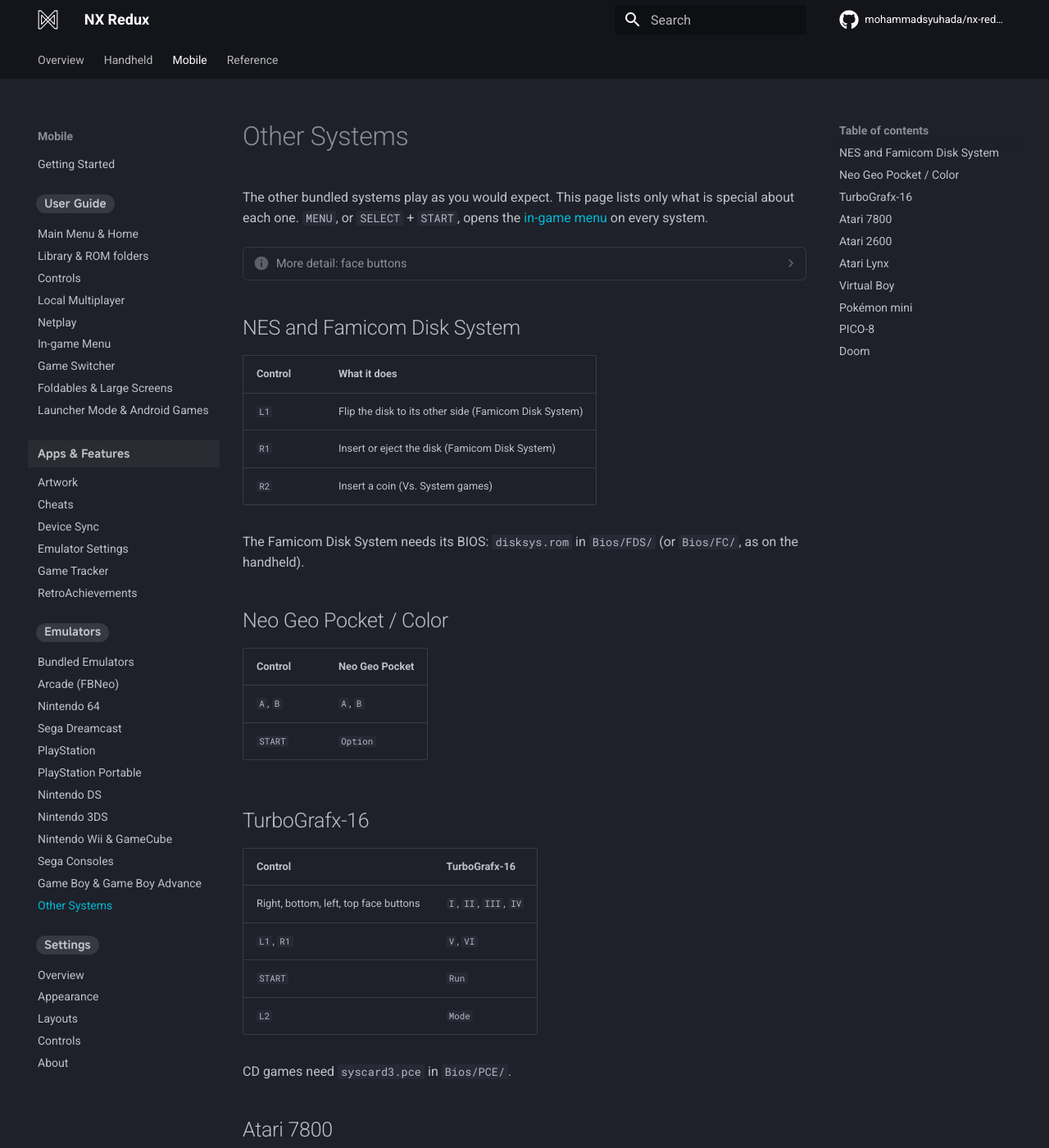
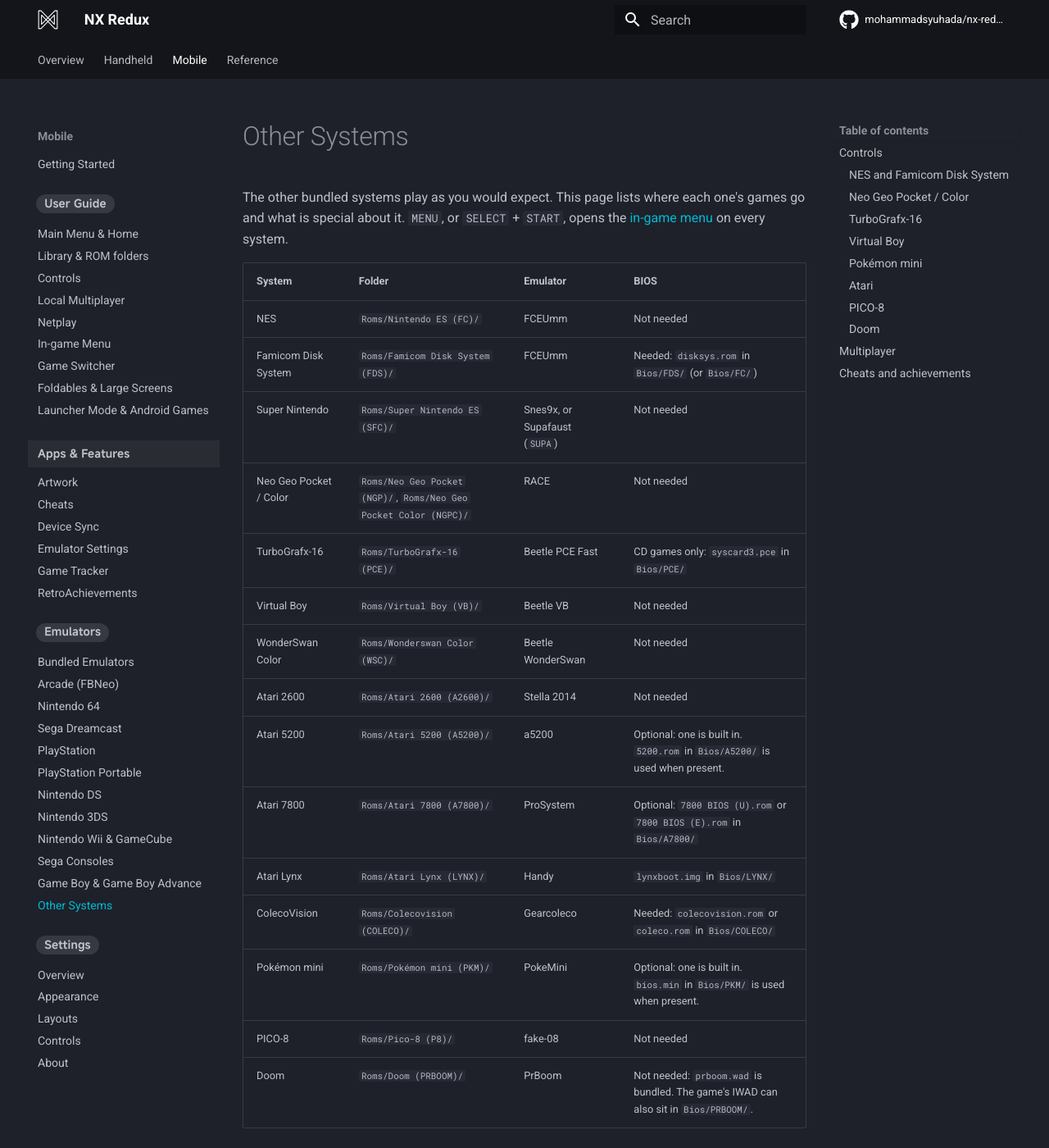
Before and after one commit to mohammadsyuhada/nx-redux-docs, an MkDocs documentation site: the page built from docs/mobile/emulators/other-systems.md, in a window 1280 px wide and 1400 px high. Shown: the whole window at 82% size. Built offline with MkDocs 1.6.1 and Material for MkDocs 9.7.7, drawn with Linux system fonts in a browser that asks for light colours; comment, search, counter and statistics services are not loaded; some of the changed text lies outside the part shown.

Commit message:
docs(mobile): Other Systems in the emulator pages' structure; Game Gear is one player
Other Systems opens with a table of every system's folder, emulator and BIOS
(WonderSwan, Atari 5200 and ColecoVision now listed too), then Controls,
Multiplayer and Cheats and achievements; the pad labels read OPTION, RUN and
POWER as since #7. The Sega page no longer counts the Game Gear as two
players.

```diff
--- a/docs/mobile/emulators/other-systems.md
+++ b/docs/mobile/emulators/other-systems.md
@@ -1,8 +1,28 @@
 # Other Systems
 
-The other bundled systems play as you would expect. This page lists only
-what is special about each one. `MENU`, or `SELECT` + `START`, opens the
-[in-game menu](../in-game-menu.md) on every system.
+The other bundled systems play as you would expect. This page lists where
+each one's games go and what is special about it. `MENU`, or `SELECT` +
+`START`, opens the [in-game menu](../in-game-menu.md) on every system.
+
+| System | Folder | Emulator | BIOS |
+| --- | --- | --- | --- |
+| NES | `Roms/Nintendo ES (FC)/` | FCEUmm | Not needed |
+| Famicom Disk System | `Roms/Famicom Disk System (FDS)/` | FCEUmm | Needed: `disksys.rom` in `Bios/FDS/` (or `Bios/FC/`) |
+| Super Nintendo | `Roms/Super Nintendo ES (SFC)/` | Snes9x, or Supafaust (`SUPA`) | Not needed |
+| Neo Geo Pocket / Color | `Roms/Neo Geo Pocket (NGP)/`, `Roms/Neo Geo Pocket Color (NGPC)/` | RACE | Not needed |
+| TurboGrafx-16 | `Roms/TurboGrafx-16 (PCE)/` | Beetle PCE Fast | CD games only: `syscard3.pce` in `Bios/PCE/` |
+| Virtual Boy | `Roms/Virtual Boy (VB)/` | Beetle VB | Not needed |
+| WonderSwan Color | `Roms/Wonderswan Color (WSC)/` | Beetle WonderSwan | Not needed |
+| Atari 2600 | `Roms/Atari 2600 (A2600)/` | Stella 2014 | Not needed |
+| Atari 5200 | `Roms/Atari 5200 (A5200)/` | a5200 | Optional: one is built in. `5200.rom` in `Bios/A5200/` is used when present. |
+| Atari 7800 | `Roms/Atari 7800 (A7800)/` | ProSystem | Optional: `7800 BIOS (U).rom` or `7800 BIOS (E).rom` in `Bios/A7800/` |
+| Atari Lynx | `Roms/Atari Lynx (LYNX)/` | Handy | `lynxboot.img` in `Bios/LYNX/` |
+| ColecoVision | `Roms/Colecovision (COLECO)/` | Gearcoleco | Needed: `colecovision.rom` or `coleco.rom` in `Bios/COLECO/` |
+| Pokémon mini | `Roms/Pokémon mini (PKM)/` | PokeMini | Optional: one is built in. `bios.min` in `Bios/PKM/` is used when present. |
+| PICO-8 | `Roms/Pico-8 (P8)/` | fake-08 | Not needed |
+| Doom | `Roms/Doom (PRBOOM)/` | PrBoom | Not needed: `prboom.wad` is bundled. The game's IWAD can also sit in `Bios/PRBOOM/`. |
+
+Saves go in `Saves/<tag>/`, such as `Saves/FC/`.
 
 ??? info "More detail: face buttons"
     A controller's face buttons work **by the printed letter** on the NES,
@@ -11,7 +31,9 @@
     ColecoVision and Doom; see
     [Controls](../controls.md#controller-buttons).
 
-## NES and Famicom Disk System
+## Controls
+
+### NES and Famicom Disk System
 
 | Control | What it does |
 | --- | --- |
@@ -19,40 +41,23 @@
 | `R1` | Insert or eject the disk (Famicom Disk System) |
 | `R2` | Insert a coin (Vs. System games) |
 
-The Famicom Disk System needs its BIOS: `disksys.rom` in `Bios/FDS/` (or
-`Bios/FC/`, as on the handheld).
-
-## Neo Geo Pocket / Color
+### Neo Geo Pocket / Color
 
 | Control | Neo Geo Pocket |
 | --- | --- |
 | `A`, `B` | `A`, `B` |
-| `START` | `Option` |
+| `START` | `OPTION` |
 
-## TurboGrafx-16
+### TurboGrafx-16
 
 | Control | TurboGrafx-16 |
 | --- | --- |
 | Right, bottom, left, top face buttons | `I`, `II`, `III`, `IV` |
 | `L1`, `R1` | `V`, `VI` |
-| `START` | `Run` |
+| `START` | `RUN` |
 | `L2` | `Mode` |
 
-CD games need `syscard3.pce` in `Bios/PCE/`.
-
-## Atari 7800
-
-The bottom and right face buttons are `1` and `2`.
-
-## Atari 2600
-
-The bottom face button is Fire.
-
-## Atari Lynx
-
-`L1` and `R1` are `Option 1` and `Option 2`.
-
-## Virtual Boy
+### Virtual Boy
 
 | Control | Virtual Boy |
 | --- | --- |
@@ -62,21 +67,42 @@
 
 Games show in anaglyph 3D out of the box.
 
-## Pokémon mini
+### Pokémon mini
 
 | Control | Pokémon mini |
 | --- | --- |
 | `R1` | `C` |
 | `L1` | Shake |
-| `SELECT` | Power |
+| `SELECT` | `POWER` |
 | `X` | Turbo `A` |
 
-## PICO-8
+### Atari
+
+- **Atari 2600:** the bottom face button is Fire.
+- **Atari 7800:** the bottom and right face buttons are `1` and `2`.
+- **Atari Lynx:** `L1` and `R1` are `Option 1` and `Option 2`.
+
+### PICO-8
 
 The bottom and right face buttons are `O` and `X`. PICO-8 games have no save
 states, and don't resume where you left off.
 
-## Doom
+### Doom
 
-Doom runs on PrBoom. `SELECT` shows the automap and `START` opens Doom's own
-menu. Rumble is on out of the box.
+`SELECT` shows the automap and `START` opens Doom's own menu. Rumble is on
+out of the box.
+
+## Multiplayer
+
+- **Up to four players:** TurboGrafx-16.
+- **Two players:** NES, Famicom Disk System, Super Nintendo, Atari 2600,
+  5200 and 7800, and ColecoVision. See [Local Multiplayer](../multiplayer.md).
+- [Netplay](../netplay.md): NES, Famicom Disk System and Super Nintendo.
+
+## Cheats and achievements
+
+- [Cheats](../cheats.md): the NES, Famicom Disk System, Super Nintendo,
+  TurboGrafx-16, WonderSwan and Doom take cheats. The others have no
+  **Cheats** page.
+- [RetroAchievements](../retroachievements.md) works for every system here
+  except PICO-8 and Doom.
```
Also changed, not shown: docs/mobile/emulators/sega.md (+3 -2 lines).
